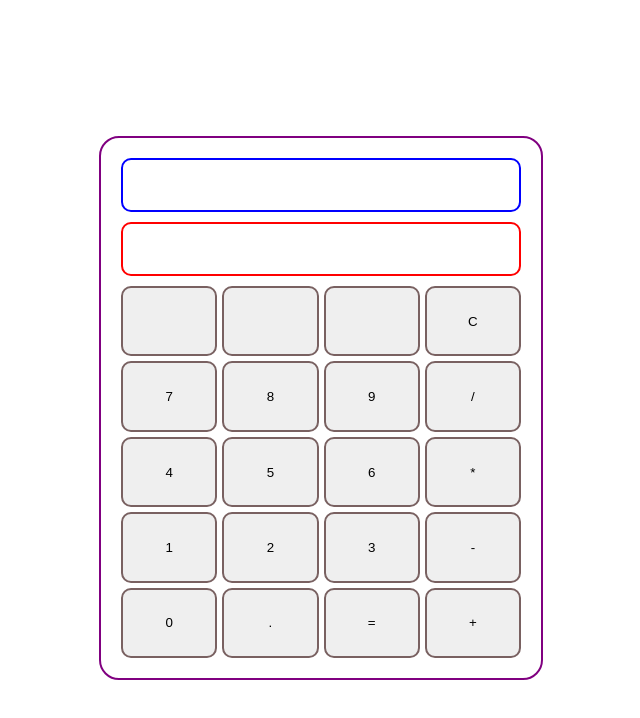
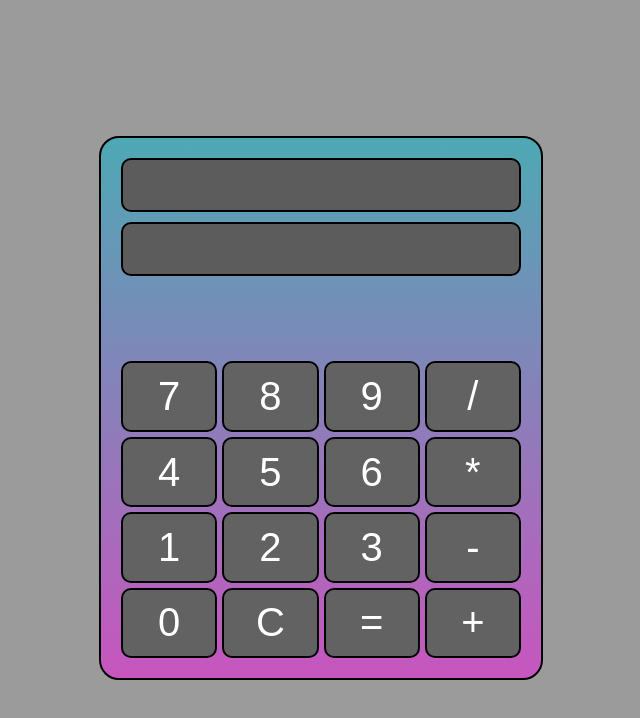
Before and after one commit to kaseymurdoch/calculator, a plain HTML site: page index.html in a window 1280 px wide. Both pictures are taken after a click on the button 488 px from the left and 321 px from the top of the page. Shown: the whole page, without its empty margins (319-959 px from the left). Drawn offline with Linux system fonts and the light colour scheme.

Commit message:
Improved aesthetics and hid unused buttons

```diff
--- a/index.html
+++ b/index.html
@@ -14,18 +14,18 @@
         <div id="display"></div>
         <div class="inputs">
             <div class="column">
-                <button id="openParantheses"></button>
+                <button id="openParentheses"></button>
                 <button id="7">7</button>
                 <button id="4">4</button>
                 <button id="1">1</button>
                 <button id="0">0</button>
             </div>
             <div class="column">
-                <button id="closeParantheses"></button>
+                <button id="closeParentheses"></button>
                 <button id="8">8</button>
                 <button id="5">5</button>
                 <button id="2">2</button>
-                <button id="decimal">.</button>
+                <button id="clear">C</button>
             </div>
             <div class="column">
                 <button id="percent"></button>
@@ -35,7 +35,7 @@
                 <button id="equals">=</button>
             </div>
             <div class="column">
-                <button id="clear">C</button>
+                <button id="decimal"></button>
                 <button id="divide">/</button>
                 <button id="multiply">*</button>
                 <button id="subtract">-</button>
--- a/javascript.js
+++ b/javascript.js
@@ -16,8 +16,8 @@ const multiply = document.getElementById(`multiply`)
 const divide = document.getElementById(`divide`)
 const equals = document.getElementById(`equals`)
 const decimal = document.getElementById(`decimal`)
-const openParantheses = document.getElementById(`openParantheses`)
-const closeParantheses = document.getElementById(`closeParantheses`)
+const openParantheses = document.getElementById(`openParentheses`)
+const closeParantheses = document.getElementById(`closeParentheses`)
 const percent = document.getElementById(`percent`)
 const buttons = document.querySelectorAll(`button`)
 let displayValue = 0
@@ -48,7 +48,7 @@ buttons.forEach((e) => {
             input(clickedButton)
             enableOp()
         }
-        else if (clickedButton === `C`) {
+        if (clickedButton === `C`) {
             store(clickedButton)
             operatorText = ``
             displayValue = `0`
@@ -56,7 +56,7 @@ buttons.forEach((e) => {
             enableNum()
             enableOp()
         }
-        else if (clickedButton === `=`) {
+        if (clickedButton === `=`) {
             // If an operation has already completed. Do nothing
             if (operatorText === ``) {
                 return
@@ -70,7 +70,7 @@ buttons.forEach((e) => {
 
             }
         }
-        else if (clickedButton === `+`|| clickedButton === `-`|| clickedButton === `/`|| clickedButton === `*`) {
+        if (clickedButton === `+`|| clickedButton === `-`|| clickedButton === `/`|| clickedButton === `*`) {
             disableOp()
             // If an operator has already been clicked before, we make future operators act as equals signs as well
             if (operatorText !== ``) {
@@ -98,9 +98,6 @@ buttons.forEach((e) => {
                 store(clickedButton)
                 enableNum()
             }
-        }
-        else {
-            return
         }
     })
 })
--- a/style.css
+++ b/style.css
@@ -3,6 +3,7 @@ body {
     justify-content: center;
     align-items: center;
     height: 100vh;
+    background-color: rgb(155, 155, 155);
 }
 
 #calculator {
@@ -13,17 +14,17 @@ body {
     height: 500px;
     gap: 10px;
     border-radius: 20px;
-    border: solid purple 2px;
-
+    border: solid rgb(0, 0, 0) 2px;
+    /* background-color: rgb(0, 182, 206); */
+    background-image: linear-gradient(rgb(0, 182, 206, .5), rgb(219, 56, 206, 0.7))
 }
 
 #log {
-    border: solid blue 2px;
+
 
 }
 
 #display {
-    border: solid red 2px;
 
 }
 
@@ -35,6 +36,9 @@ body {
     height: 40px;
     padding: 5px;
     font-size: 30px;
+    background-color: rgb(92, 92, 92);
+    color: white;
+    border: solid rgb(0, 0, 0) 2px;
 }
 
 .inputs {
@@ -51,7 +55,18 @@ body {
 }
 
 .column>button {
-    border: solid rgb(121, 97, 97) 2px;
+    border: solid rgb(0, 0, 0) 2px;
     border-radius: 10px;
     flex: 1;
+    background-color: rgb(98, 98, 98);
+    color: white;
+    font-size: 40px;
 }
+
+#decimal,
+#openParentheses,
+#closeParentheses,
+#percent {
+    background-color: rgba(255, 255, 255, 0);
+    border: solid rgba(0, 0, 0, 0) 2px;
+}
```
